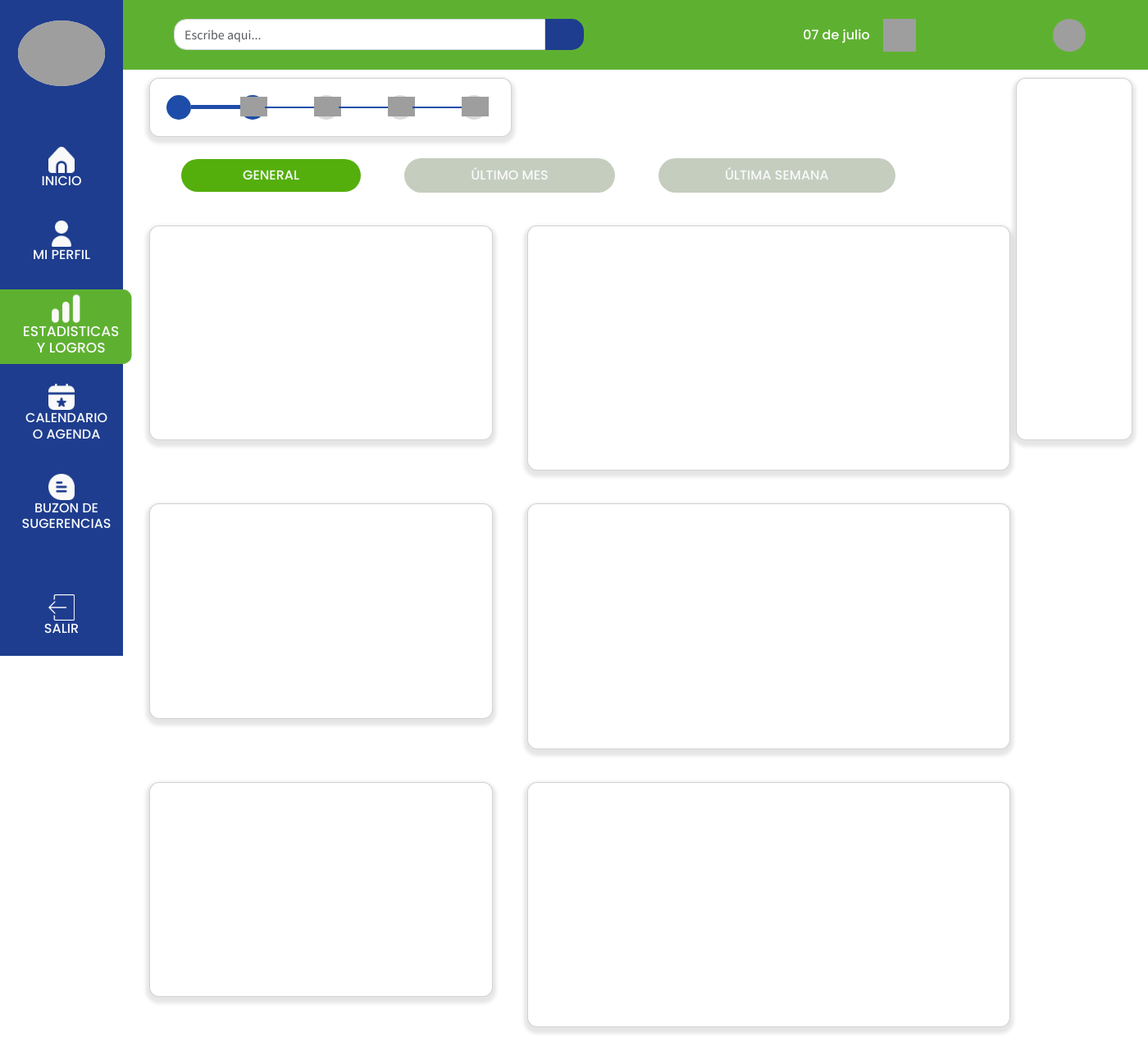
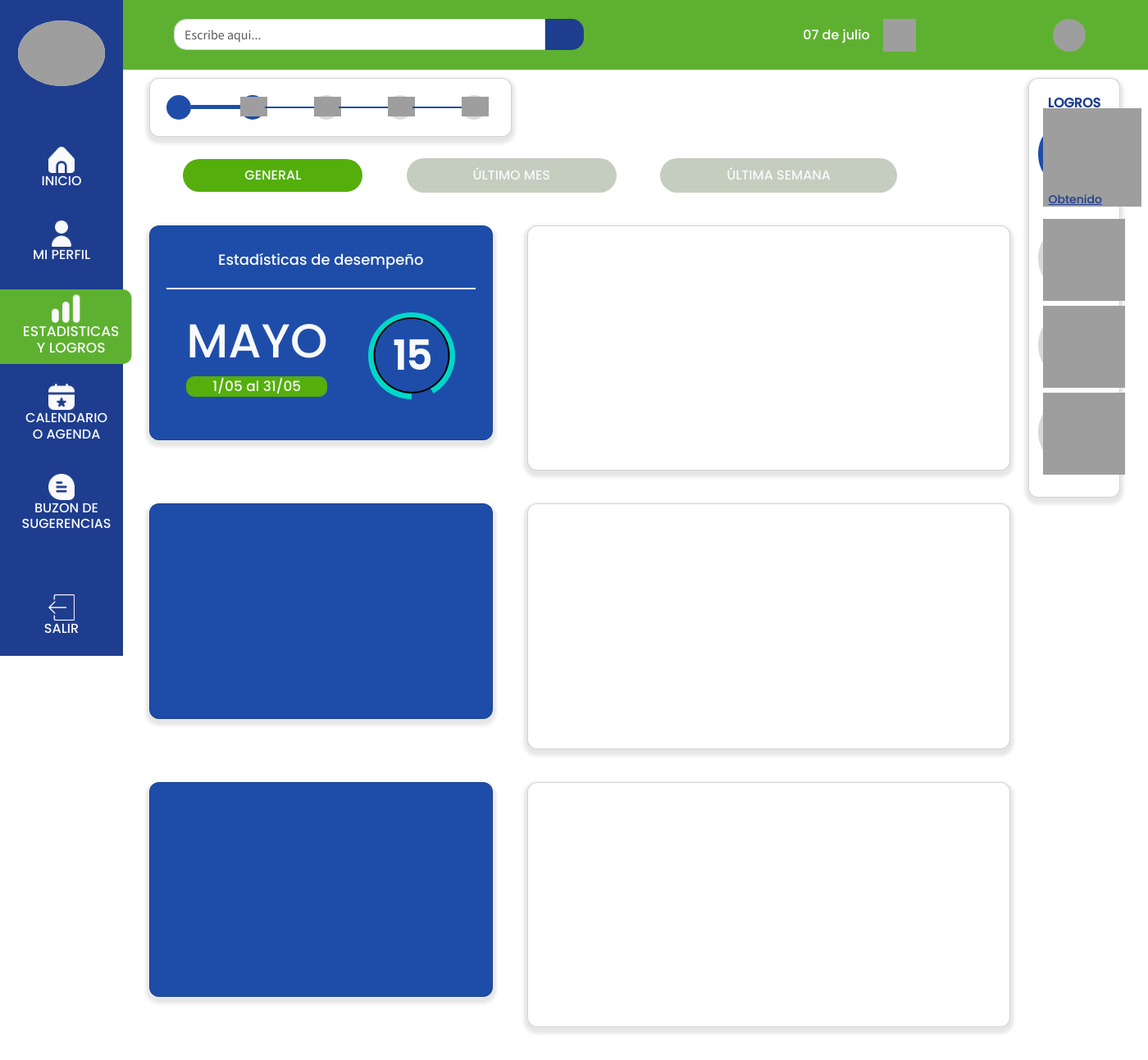
Before and after one commit to esteban15060/Sistema-de-asistencia, a PHP site: page /admin/estadisticas-y-logros-practicante.php in a window 1400 px wide. Shown: the whole page at 82% size. Run offline with PHP 8.4, Linux system fonts and the light colour scheme; data that the repository does not hold is empty; some libraries are stand-ins or nearby versions; grey boxes are pictures that could not be loaded.

Commit message:
Avance Estadistica

```diff
--- a/admin/estadisticas-y-logros-practicante.php
+++ b/admin/estadisticas-y-logros-practicante.php
@@ -120,19 +120,31 @@
                </form>
             </div>
             <div id="estadistica-logro-practicante">
-               <div class="card" id="estadistica-desempeño-1">
-
+               <div class="card card-color" id="estadistica-desempeño-1">
+                  <h6 class="letraNavBar text-light text-center">Estadísticas de desempeño</h6>
+                  <hr style=" border: none; border-top: 2px solid white; opacity: 1; margin-bottom: 28px;">
+                  <div class="d-flex">
+                     <div>
+                        <h1 class="letraNavBar text-light">MAYO</h1>
+                        <p class="letraNavBar text-light">1/05 al 31/05</p>
+                     </div>
+                     <div class="progress-circular-desempeño">
+                        <div class="circular-progress-desempeño">
+                            <div class="letraNavBar value-desempeño-1 text-light">15</div>
+                        </div>
+                    </div>
+                  </div>
                </div>
                <div class="card" id="resumen-estadistica-1">
 
                </div>
-               <div class="card" id="estadistica-desempeño-2">
+               <div class="card card-color" id="estadistica-desempeño-2">
 
                </div>
                <div class="card" id="resumen-estadistica-2">
 
                </div>
-               <div class="card" id="estadistica-desempeño-3">
+               <div class="card card-color" id="estadistica-desempeño-3">
 
                </div>
                <div class="card" id="resumen-estadistica-3">
@@ -142,7 +154,17 @@
 
         </div>
         <div class="card" id="logros-obtenidos-practicante">
-
+            <h6 class="letraNavBar colorletraperfil">LOGROS</h6>
+            <div>
+               <div class="circle-logros-a-obtener-1"><img src="../img/bronce-insignia.webp"></div>
+               <p class="letraNavBar colorletraperfil">Obtenido</p>
+               <div class="circle-logros-a-obtener-2"><img src="../img/plata-insignia_1.webp"></div>
+               <p class="letraNavBar colorletraperfil"></p>
+               <div class="circle-logros-a-obtener-3"><img src="../img/oro-insignia_1.webp"></div>
+               <p class="letraNavBar colorletraperfil"></p>
+               <div class="circle-logros-a-obtener-4"><img src="../img/maxima-insignia.webp"></div>
+               <p class="letraNavBar colorletraperfil"></p>
+            </div>
         </div>
     </div>
 </body>
--- a/css/estilos_practicante.css
+++ b/css/estilos_practicante.css
@@ -906,11 +906,81 @@
   width: 418.6px;
   height: 262.6px;
 }
+#estadistica-desempeño-1 h6{
+  margin-top: 10px;
+  font-size: 18px;
+}
+#estadistica-desempeño-1 p{
+  background-color: #54af0c;
+  text-align: center;
+  border-radius: 10px;
+}
+#estadistica-desempeño-1 div{
+  justify-content: center;
+}
+#estadistica-desempeño-1 div div h1{
+  font-size: 58px;
+}
+#estadistica-desempeño-1 div div p{
+  font-size: 17px;
+}
 #resumen-estadistica-1{
   grid-area: resumen-estadistica-1;
   width:588.6px;
   height: 299.6px;
 }
+.progress-circular-desempeño{
+  position: relative;
+  width: 106px;
+  height: 106px;
+  border-radius: 50%;
+  background: conic-gradient(#00D7C9 330deg, #1e4da9 0deg);
+  display: flex;
+  align-items: center;
+  margin-left: 50px;
+  transform: rotate(180deg);
+}
+.progress-circular-desempeño::after{
+  position: absolute;
+  content: '';
+  width: 90px;
+  height: 90px;
+  border-radius: 50%;
+  background: #1e4da9;
+}
+
+.value-desempeño-1{
+  padding: 21px;
+  padding-top: 10px;
+  padding-bottom: 7px;
+  border: 2px solid black;
+  border-radius: 50%;
+  font-size: 48px;
+  font-weight: 600;
+  z-index: 9;
+  display: flex;
+  flex-direction: column;
+  align-items: center;
+  text-align: center;
+  transform: rotate(180deg);
+}
+
+.circular-progress-desempeño {
+  position: relative;
+  height: 110px;
+  width: 110px;
+  border-radius: 50%;
+  display: grid;
+  place-items: center;
+}
+.circular-progress-desempeño::before {
+  content: "";
+  display: block !important;
+  position: absolute;
+  height: 84%;
+  width: 84%;
+  border-radius: 50%;
+}
 #estadistica-desempeño-2{
   grid-area: estadistica-desempeño-2;
   width: 418.6px;
@@ -933,12 +1003,88 @@
 }
 #logros-obtenidos-practicante{
   grid-area: logros-obtenidos-practicante;
-  width: 141.6px;
-  height: 441.6px;
+  width: 111.6px;
+  height: 511.6px;
   margin-top: 10px;
+}
+#logros-obtenidos-practicante h6{
+  text-align: center;
+  font-weight: 600;
+  font-size: 16px;
+}
+#logros-obtenidos-practicante div{
+  width: 90px;
+  margin-left: -9px;
+  text-align: -webkit-right;
+  margin-bottom: 12px;
+}
+#logros-obtenidos-practicante p{
+  text-align: center;
+  text-decoration: underline;
+  font-size: 14px;
+}
+.circle-logros-a-obtener-1{
+  width: 90px;
+  height: 90px;
+  background-color:  #1e4da9;
+  border-radius: 50%;
+  display: flex;
+  justify-content: space-evenly;
+  margin-bottom: 0 !important;
+}
+.circle-logros-a-obtener-1 img{
+  width: 120px;
+  height: 120px;
+  margin-top: -11px;
+  margin-left: 6px;
+}
+.circle-logros-a-obtener-2{
+  width: 90px;
+  height: 90px;
+  background-color:  #D9D9D9;
+  border-radius: 50%;
+  display: flex;
+  justify-content: space-evenly;
+}
+.circle-logros-a-obtener-2 img{
+  width: 100px;
+  height: 100px;
+  margin-top: -3px;
+  margin-left: 6px;
+}
+.circle-logros-a-obtener-3{
+  width: 90px;
+  height: 90px;
+  background-color:  #D9D9D9;
+  border-radius: 50%;
+  display: flex;
+  justify-content: space-evenly;
+}
+.circle-logros-a-obtener-3 img{
+  width: 100px;
+  height: 100px;
+  margin-top: -3px;
+  margin-left: 6px;
+}
+.circle-logros-a-obtener-4{
+  width: 90px;
+  height: 90px;
+  background-color:  #D9D9D9;
+  border-radius: 50%;
+  display: flex;
+  justify-content: space-evenly;
+}
+.circle-logros-a-obtener-4 img{
+  width: 100px;
+  height: 100px;
+  margin-top: -3px;
+  margin-left: 6px;
 }
 .insignia-logro{
   width: 33px;
+}
+.card-color{
+  background-color:  #1e4da9;
 }
 
 /*pantallas*/
```
